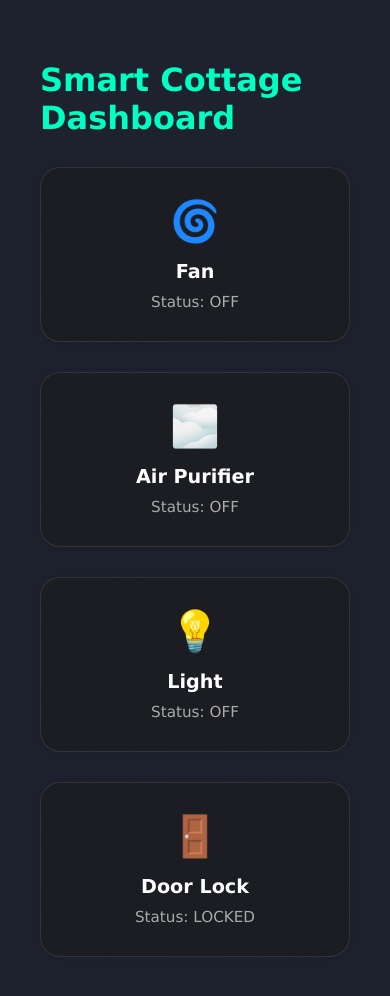
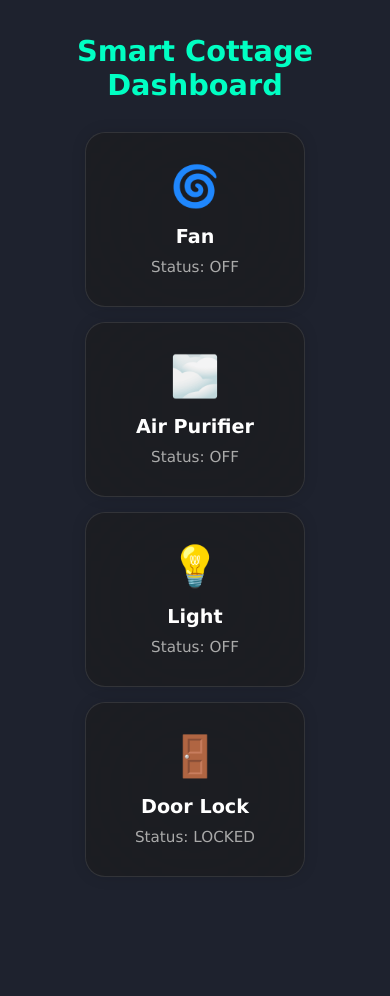
Before and after one commit to MASTER-DAX/cottage-app, a Flask app: page / in a window 390 px wide. Shown: the part 60-1056 px from the top of the page. Run offline with Flask 3, Linux system fonts and the light colour scheme.

Commit message:
Update main.html

```diff
--- a/templates/main.html
+++ b/templates/main.html
@@ -192,10 +192,11 @@
 
 .main {
   flex: 1;
-      padding: 40px;
+  padding: 20px;
   display: flex;
   flex-direction: column;
   align-items: center;
+  justify-content: flex-start;
   overflow-y: auto;
   transition: margin-left 0.3s ease;
 }
@@ -204,14 +205,16 @@
   font-size: 2rem;
   color: var(--accent-color);
   margin-bottom: 30px;
+  text-align: center;
 }
 
 .dashboard {
   display: grid;
   grid-template-columns: repeat(auto-fit, minmax(220px, 1fr));
-      gap: 30px;
+  gap: 20px;
   width: 100%;
   max-width: 1000px;
+  justify-items: center; /* centers items inside each grid cell */
 }
 
 .box {
@@ -224,6 +227,8 @@
   backdrop-filter: blur(100px);
   -webkit-backdrop-filter: blur(100px);
   border: 1px solid rgba(255, 255, 255, 0.1);
+  width: 100%;
+  max-width: 220px; /* ensures proper sizing on mobile */
 }
 
 .box:hover {
@@ -251,6 +256,30 @@
   font-size: 0.95rem;
   color: #aaa;
 }
+
+/* RESPONSIVE MOBILE ADJUSTMENTS */
+@media (max-width: 768px) {
+  .sidebar {
+    position: fixed;
+    height: 100%;
+    z-index: 999;
+    top: 0;
+    left: 0;
+  }
+
+  .main {
+    padding: 15px;
+  }
+
+  .dashboard {
+    gap: 15px;
+  }
+
+  h1 {
+    font-size: 1.8rem;
+  }
+}
+
   </style>
 </head>
 <body>
```
Lines whose indentation alone changed are shown as unchanged.
